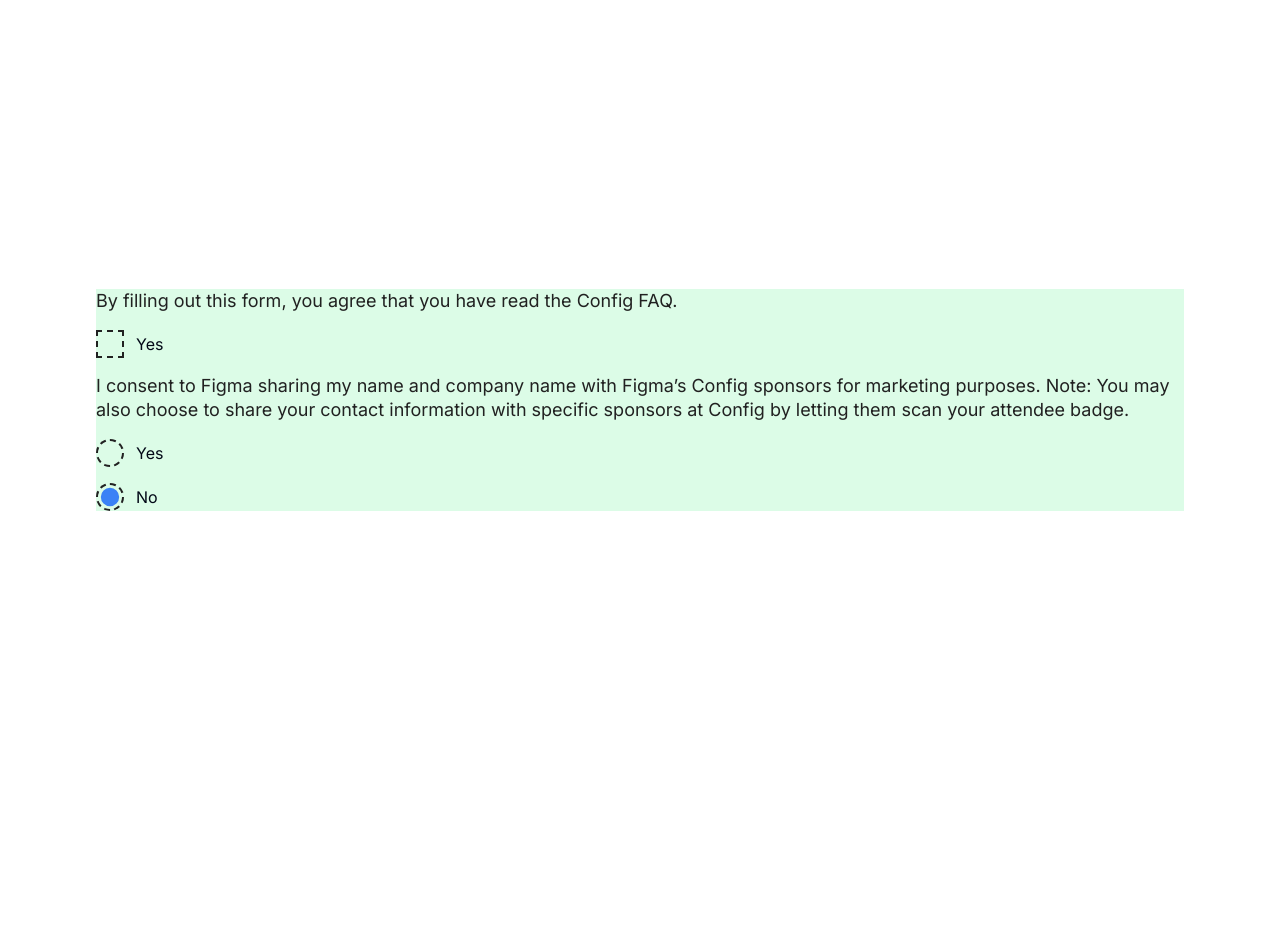
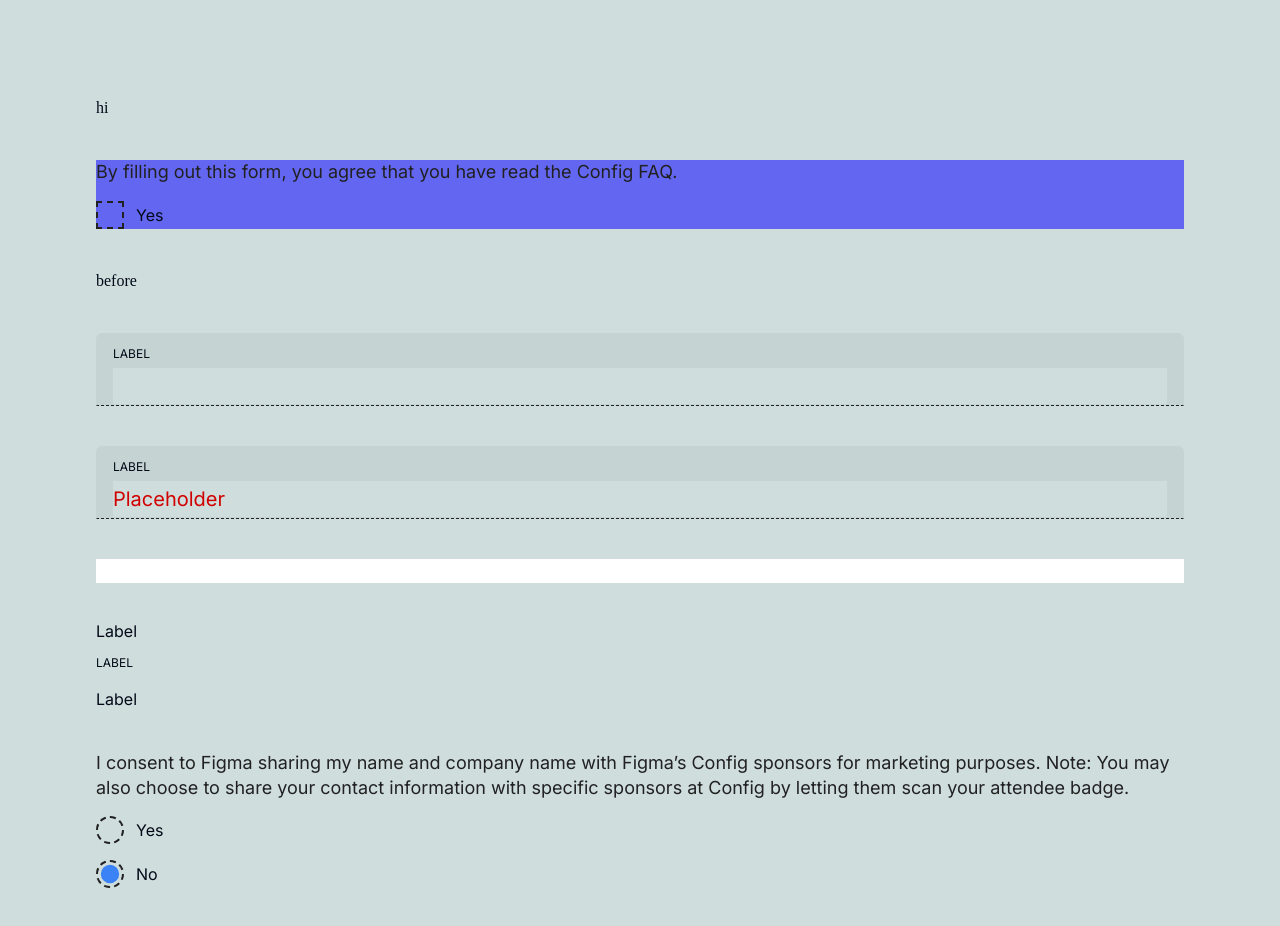
Before and after one commit to rttnbrgr/formkit, a Next.js app: page / in a window 1280 px wide. Shown: the top 926 px of the page. Before the commit the page ends 800 px from the top, so only its background shows below. Built offline with nearby package versions, Linux system fonts and the light colour scheme.

Commit message:
wip: input styles + usage

```diff
--- a/src/app/page.tsx
+++ b/src/app/page.tsx
@@ -2,13 +2,15 @@
 import { Checkbox } from "@/components/ui/checkbox";
 import { Label, LabelWrap } from "@/components/ui/label";
 import { RadioGroup, RadioGroupItem } from "@/components/ui/radio-group";
+import { WrappedInput } from "@/components/ui/input";
 
 export default function Home() {
   return (
-    <main className="flex min-h-screen flex-col justify-center p-24">
-      <div className="flex flex-col gap-4 bg-green-100">
+    <main className="flex min-h-screen flex-col justify-center p-24 bg-grey1">
+      <div className="flex flex-col gap-10 ">
         {/* Checkbox */}
-        <div className="flex flex-col gap-4 ">
+        <div>hi</div>
+        <div className="flex flex-col gap-4 bg-indigo-500">
           <div className="text-blackk font-sans text-lg font-normal leading-snug">
             By filling out this form, you agree that you have read the Config
             FAQ.
@@ -17,6 +19,23 @@
             <Checkbox id="terms" />
             <Label htmlFor="terms">Yes</Label>
           </LabelWrap>
+        </div>
+
+        {/* Input */}
+        <div>before</div>
+        <div className="flex flex-col gap-4 ">
+          <WrappedInput />
+        </div>
+        <div className="flex flex-col gap-4 ">
+          <WrappedInput placeholder="Placeholder" />
+        </div>
+        <div className="flex flex-col gap-4 ">
+          <input />
+        </div>
+        <div className="flex flex-col gap-4 ">
+          <Label size="compare">Label</Label>
+          <Label size="small">Label</Label>
+          <Label size="default">Label</Label>
         </div>
 
         {/* RadioGroup */}
--- a/src/components/ui/input.tsx
+++ b/src/components/ui/input.tsx
@@ -1,6 +1,38 @@
-import * as React from "react"
+import * as React from "react";
 
-import { cn } from "@/lib/utils"
+import { cn } from "@/lib/utils";
+import { Label } from "./label";
+import { cva, VariantProps } from "class-variance-authority";
+
+/**
+ * Input
+ * ---
+ */
+
+// const _typography = "font-sans text-md font-normal leading-none text-form";
+// const _typography = "font-sans text-md font-normal leading-none text-form";
+// const _typographyOveride = "leading-none";
+// const _disabled = "peer-disabled:cursor-not-allowed peer-disabled:opacity-70";
+const _base = "flex h-9 w-full bg-grey1 ";
+// const _border = "border border-input ";
+const _border = "";
+// const _typography = "typography-2 placeholder:text-muted-foreground";
+const _typography =
+  "font-sans text-xl not-italic font-normal text-current placeholder:text-muted-foreground";
+const _focus =
+  // "ring-offset-background focus-visible:outline-none focus-visible:ring-2 focus-visible:ring-ring focus-visible:ring-offset-2";
+  "focus-visible:outline-none";
+const _disabled = "disabled:cursor-not-allowed disabled:opacity-50";
+const _error = "placeholder:text-redNew";
+
+const inputVariants = cva([
+  _base,
+  _border,
+  _typography,
+  _focus,
+  _disabled,
+  _error,
+]);
 
 export interface InputProps
   extends React.InputHTMLAttributes<HTMLInputElement> {}
@@ -10,16 +42,90 @@
     return (
       <input
         type={type}
-        className={cn(
-          "flex h-10 w-full rounded-md border border-input bg-background px-3 py-2 text-sm ring-offset-background file:border-0 file:bg-transparent file:text-sm file:font-medium placeholder:text-muted-foreground focus-visible:outline-none focus-visible:ring-2 focus-visible:ring-ring focus-visible:ring-offset-2 disabled:cursor-not-allowed disabled:opacity-50",
-          className
-        )}
+        className={cn(inputVariants(), className)}
         ref={ref}
         {...props}
       />
-    )
+    );
   }
-)
-Input.displayName = "Input"
+);
+Input.displayName = "Input";
 
-export { Input }
+export { Input };
+
+/**
+ * Input
+ * ---
+ */
+
+// need modified fill
+const _baseWrap =
+  "flex flex-col px-4 pt-3 pb-[1px] gap-1.5 rounded-t-md bg-grey2 ";
+// border-t-2 border-t-transparent
+const _borderWrap = "border border-dashed border-transparent border-b-blackk";
+const _focusWrap =
+  "focus-within:border-2 focus-within:border-solid focus-within:border-blackk focus-within:pt-[11px] focus-within:px-[15px] focus-within:pb-0";
+
+const _errorWrap =
+  "border-redNew border-solid focus-within:border-redNew text-redNew";
+
+// set text to be contextual
+
+// set height or adjust padding
+// should be 70 via figam
+// setting to 74 until we adjust input height
+
+const wrappedInputVariants = cva([_baseWrap, _borderWrap, _focusWrap, ""], {
+  variants: {
+    state: {
+      default: [""],
+      error: [_errorWrap],
+    },
+  },
+  defaultVariants: {
+    state: "default",
+  },
+});
+
+// this is how we can do the typography
+// const bar = wrappedInputVariants({ size: "foo" });
+// console.log("bar", bar);
+
+// type LabelRef = React.ElementRef<typeof LabelPrimitive.Root>;
+
+// type LabelProps = React.ComponentPropsWithoutRef<typeof LabelPrimitive.Root> &
+//   VariantProps<typeof labelVariants>;
+
+// const Label = React.forwardRef<LabelRef, LabelProps>(
+//   ({ className, size, ...props }, ref) => (
+//     <LabelPrimitive.Root
+//       ref={ref}
+//       className={cn(labelVariants({ size }), className)}
+//       {...props}
+//     />
+//   )
+// );
+// Label.displayName = LabelPrimitive.Root.displayName;
+
+// type WrappedInputRef = React.ElementRef<HTMLInputElement>;
+
+// update this
+
+// Label Props + Input props?
+type WrappedInputRef = HTMLInputElement;
+type WrappedInputProps = InputProps & VariantProps<typeof wrappedInputVariants>;
+
+export const WrappedInput = React.forwardRef<
+  WrappedInputRef,
+  WrappedInputProps
+>(({ className, state, placeholder }, ref) => {
+  return (
+    <div className={cn(wrappedInputVariants({ state }), className)}>
+      <Label size="small">Label</Label>
+      <Input placeholder={placeholder} />
+      {/* icon */}
+    </div>
+  );
+});
+
+WrappedInput.displayName = "Input with Label";
```
